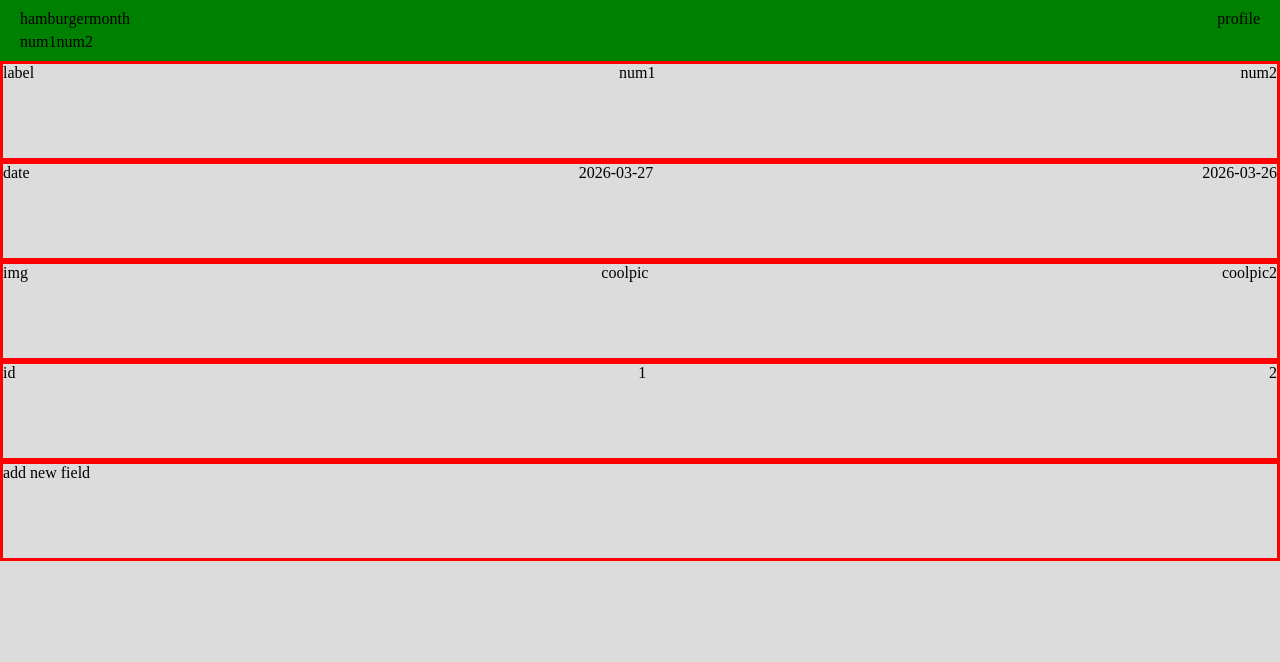
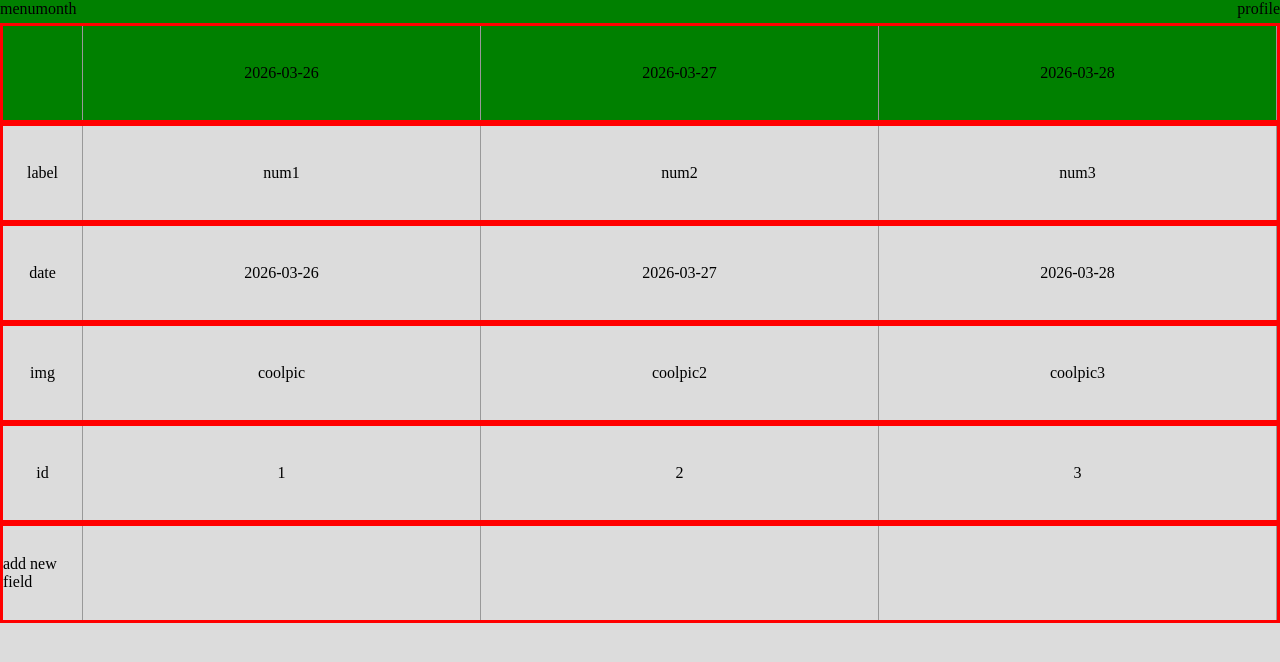
Before and after one commit to speedy-rb/pulse, a React (Vite) app in the folder frontend/: page / in a window 1280 px wide. Shown: the top 662 px of the page. Built offline with nearby package versions, Linux system fonts and the light colour scheme.

Commit message:
Add column dividing lines, center cells, and align header columns with body columns

```diff
--- a/frontend/src/components/Myapp.jsx
+++ b/frontend/src/components/Myapp.jsx
@@ -4,16 +4,22 @@ import styles from './Myapp.module.css';
 const entityData = [
   {
     'label': 'num1',
-    'date': "2026-03-27",
+    'date': "2026-03-26",
     'img': 'coolpic',
     'id': 1
   },
   {
     'label': 'num2',
-    'date': "2026-03-26",
+    'date': "2026-03-27",
     'img': 'coolpic2',
     'id': 2
-  }
+  },
+  {
+    'label': 'num3',
+    'date': "2026-03-28",
+    'img': 'coolpic3',
+    'id': 3
+  },
 ]
 const fields =  Object.keys(entityData[0]);
 function Myapp() {
@@ -21,30 +27,37 @@ function Myapp() {
       <div className={styles.header}>
         <div className={styles.appHeader}>
           <div className={styles.appHeaderLeft}>
-            <div>hamburger</div>
+            <div>menu</div>
             <div>month</div>
           </div>
           <div className={styles.appHeaderRight}>
             <div>profile</div>
           </div>
         </div>
-        <div className={styles.entityLabelHeader}>
+        <div className={styles.entityRow}>
+          <div className={styles.cell}></div>
           {entityData.map(entity => (
-            <div key={entity.id}>{entity.label}</div>
+            <div className={styles.cell} key={entity.id}>{entity.date}</div>
           ))}
         </div>
       </div>
+
       <div className="body">
         {fields.map(field => (
           <div key={field} className={styles.entityRow}>
-            <div>{field}</div>
+            <div className={styles.cell}>{field}</div>
             {entityData.map(entity => (
-              <div key={`${entity['id']}.${field}`}>{entity[field]}</div>
+              <div key={`${entity['id']}.${field}`} className={styles.cell}>{entity[field]}</div>
             ))}
           </div>
         ))}
         <div className={styles.entityRow}>
-          add new field
+          <div className={styles.cell}>
+            add new field
+          </div>
+          {entityData.map(entity => (
+            <div className={styles.cell}></div>
+          ))}
         </div>
       </div>
     </>
--- a/frontend/src/components/Myapp.module.css
+++ b/frontend/src/components/Myapp.module.css
@@ -1,10 +1,14 @@
+:root {
+    --label-column-width: 80px;
+    --num-entity-columns: 3;
+}
+
 /* Header */
 .header {
     position: sticky;
     top: 0;
-    /* width: 200px; */
     background-color: green;
-    padding: 10px 20px;
+    /* padding: 10px 20px; */
     display: flex;
     flex-direction: column;
     gap: 5px;
@@ -25,8 +29,20 @@
 
 /* Body (after header) */
 .entityRow {
-    display: flex;
-    justify-content: space-between;
+    display: grid;
+    grid-template-columns: var(--label-column-width) repeat(var(--num-entity-columns), 1fr);
+    /* justify-content: space-between; */
     height: 100px;
     border: solid red 3px;
 }
+
+.cell {
+    border-right: 1px solid #999;
+    display: flex;
+    align-items: center;
+    justify-content: center;
+}
+
+.row > .cell:last-child {
+    border-right: none;
+}
```
